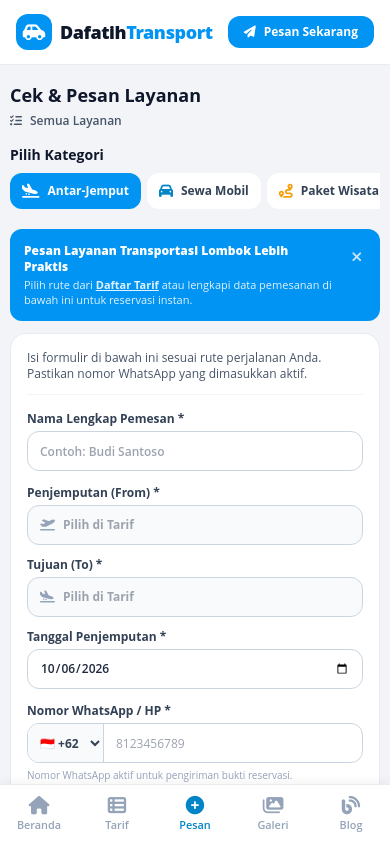
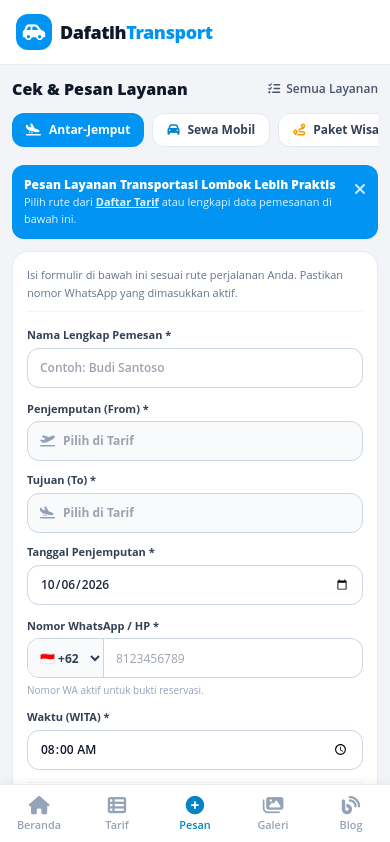
Before and after one commit to assasaqi/dafatih-transport, a React (Vite) app in the folder frontend/: page /pesan in a window 390 px wide. Shown: the top 842 px of the page. Built offline with nearby package versions, Linux system fonts and the light colour scheme.

Commit message:
redesain halaman dan perbaikan fitur slide

```diff
--- a/frontend/src/components/Navbar.jsx
+++ b/frontend/src/components/Navbar.jsx
@@ -79,14 +79,14 @@ const Navbar = () => {
                     </NavLink>
                 </nav>
 
-                {/* Header Actions */}
-                <div className="flex items-center gap-2">
+                {/* Header Actions (Sembunyi di Mobile dengan class hidden sm:flex) */}
+                <div className="hidden sm:flex items-center gap-2">
                     <button
                         type="button"
                         onClick={() => navigate('/pesan')}
                         className="bg-[#0194F3] hover:bg-sky-600 text-white px-4 sm:px-5 py-2 rounded-xl text-xs sm:text-sm font-bold transition-all shadow-xs cursor-pointer flex items-center gap-2"
                     >
-                        <i className="fa-solid fa-[#0194F3] fa-paper-plane text-xs"></i>
+                        <i className="fa-solid fa-paper-plane text-xs"></i>
                         <span>Pesan Sekarang</span>
                     </button>
                 </div>
--- a/frontend/src/pages/Booking.jsx
+++ b/frontend/src/pages/Booking.jsx
@@ -85,37 +85,38 @@ const Booking = () => {
   };
 
   return (
-    <div className="min-h-screen bg-[#F2F4F7] py-4 sm:py-8 px-2.5 sm:px-6 lg:px-8 text-slate-800">
-      <div className="max-w-5xl mx-auto grid grid-cols-1 md:grid-cols-12 gap-4 sm:gap-6 items-start">
+    <div className="min-h-screen bg-[#F2F4F7] py-3 sm:py-8 px-3 sm:px-6 lg:px-8 text-slate-800">
+      <div className="max-w-5xl mx-auto grid grid-cols-1 md:grid-cols-12 gap-3.5 sm:gap-6 items-start">
 
-        {/* ================= SIDEBAR NAVIGASI KIRI ================= */}
-        <div className="md:col-span-4 lg:col-span-3 space-y-4 sm:space-y-6">
-          <div>
-            <h1 className="text-lg sm:text-xl font-bold text-slate-900 mb-1 sm:mb-2">Cek &amp; Pesan Layanan</h1>
+        {/* ================= SIDEBAR NAVIGASI ================= */}
+        <div className="md:col-span-4 lg:col-span-3 space-y-3 sm:space-y-6">
+          <div className="flex items-center justify-between md:block">
+            <h1 className="text-base sm:text-xl font-extrabold text-slate-900">
+              Cek &amp; Pesan Layanan
+            </h1>
             <button
               type="button"
               onClick={() => navigate('/')}
-              className="flex items-center gap-2 text-slate-600 hover:text-sky-600 text-xs sm:text-sm font-semibold transition-colors cursor-pointer"
+              className="flex items-center gap-1.5 text-slate-600 hover:text-[#0194F3] text-xs font-semibold transition-colors cursor-pointer"
             >
-              <i className="fa-solid fa-list-check"></i>
+              <i className="fa-solid fa-list-check text-xs"></i>
               <span>Semua Layanan</span>
             </button>
           </div>
 
           <div>
-            <h2 className="text-sm sm:text-base font-bold text-slate-900 mb-2">Pilih Kategori</h2>
-            <nav className="flex md:flex-col gap-1.5 overflow-x-auto pb-1 md:pb-0">
+            <nav className="flex md:flex-col gap-2 overflow-x-auto pb-1 md:pb-0 no-scrollbar">
               {/* Antar-Jemput (Aktif) */}
               <button
                 type="button"
                 onClick={() => handleTabClick('airport')}
-                className={`flex-1 md:w-full flex items-center gap-2 sm:gap-3 px-3 sm:px-4 py-2 sm:py-2.5 rounded-xl font-bold text-xs sm:text-sm whitespace-nowrap transition-all cursor-pointer ${
+                className={`flex-1 md:w-full flex items-center justify-center md:justify-start gap-2 px-3.5 py-2 sm:py-2.5 rounded-xl font-bold text-xs sm:text-sm whitespace-nowrap transition-all cursor-pointer ${
                   activeTab === 'airport'
                     ? 'bg-[#0194F3] text-white shadow-xs'
-                    : 'bg-white md:bg-transparent text-slate-700 hover:bg-slate-200/60'
+                    : 'bg-white md:bg-transparent border border-slate-200 md:border-none text-slate-700 hover:bg-slate-200/60'
                 }`}
               >
-                <i className="fa-solid fa-plane-arrival text-sm sm:text-base"></i>
+                <i className="fa-solid fa-plane-arrival text-xs sm:text-base"></i>
                 <span>Antar-Jemput</span>
               </button>
 
@@ -123,13 +124,13 @@ const Booking = () => {
               <button
                 type="button"
                 onClick={() => handleTabClick('rental')}
-                className={`flex-1 md:w-full flex items-center gap-2 sm:gap-3 px-3 sm:px-4 py-2 sm:py-2.5 rounded-xl font-bold text-xs sm:text-sm whitespace-nowrap transition-all cursor-pointer ${
+                className={`flex-1 md:w-full flex items-center justify-center md:justify-start gap-2 px-3.5 py-2 sm:py-2.5 rounded-xl font-bold text-xs sm:text-sm whitespace-nowrap transition-all cursor-pointer ${
                   activeTab === 'rental'
                     ? 'bg-[#0194F3] text-white shadow-xs'
-                    : 'bg-white md:bg-transparent text-slate-700 hover:bg-slate-200/60'
+                    : 'bg-white md:bg-transparent border border-slate-200 md:border-none text-slate-700 hover:bg-slate-200/60'
                 }`}
               >
-                <i className="fa-solid fa-car text-sm sm:text-base text-sky-600"></i>
+                <i className="fa-solid fa-car text-xs sm:text-base text-sky-600"></i>
                 <span>Sewa Mobil</span>
               </button>
 
@@ -137,35 +138,35 @@ const Booking = () => {
               <button
                 type="button"
                 onClick={() => handleTabClick('tour')}
-                className={`flex-1 md:w-full flex items-center gap-2 sm:gap-3 px-3 sm:px-4 py-2 sm:py-2.5 rounded-xl font-bold text-xs sm:text-sm whitespace-nowrap transition-all cursor-pointer ${
+                className={`flex-1 md:w-full flex items-center justify-center md:justify-start gap-2 px-3.5 py-2 sm:py-2.5 rounded-xl font-bold text-xs sm:text-sm whitespace-nowrap transition-all cursor-pointer ${
                   activeTab === 'tour'
                     ? 'bg-[#0194F3] text-white shadow-xs'
-                    : 'bg-white md:bg-transparent text-slate-700 hover:bg-slate-200/60'
+                    : 'bg-white md:bg-transparent border border-slate-200 md:border-none text-slate-700 hover:bg-slate-200/60'
                 }`}
               >
-                <i className="fa-solid fa-route text-sm sm:text-base text-amber-500"></i>
+                <i className="fa-solid fa-route text-xs sm:text-base text-amber-500"></i>
                 <span>Paket Wisata</span>
               </button>
             </nav>
           </div>
         </div>
 
-        {/* ================= KONTEN UTAMA KANAN ================= */}
+        {/* ================= KONTEN UTAMA ================= */}
         <div className="md:col-span-8 lg:col-span-9 space-y-3 sm:space-y-4">
 
           {/* BANNER BIRU INFORMASI */}
           {showInfoBanner && (
-            <div className="relative bg-[#0194F3] text-white rounded-xl p-3.5 sm:p-5 flex items-center justify-between gap-3 shadow-xs">
-              <div className="flex items-center gap-3.5">
-                <div className="w-12 h-12 bg-white/10 rounded-lg border border-white/20 shrink-0 items-center justify-center hidden sm:flex">
-                  <i className="fa-solid fa-shield-halved text-white text-xl"></i>
+            <div className="relative bg-[#0194F3] text-white rounded-xl p-3 sm:p-5 flex items-start justify-between gap-2.5 shadow-xs">
+              <div className="flex items-start gap-3">
+                <div className="w-10 h-10 bg-white/10 rounded-lg border border-white/20 shrink-0 items-center justify-center hidden sm:flex">
+                  <i className="fa-solid fa-shield-halved text-white text-lg"></i>
                 </div>
                 <div>
-                  <h3 className="font-extrabold text-xs sm:text-sm mb-0.5">
+                  <h3 className="font-extrabold text-xs sm:text-sm mb-0.5 leading-tight">
                     Pesan Layanan Transportasi Lombok Lebih Praktis
                   </h3>
-                  <p className="text-[11px] sm:text-xs text-sky-100 leading-snug">
-                    Pilih rute dari <button onClick={() => navigate('/tarif')} className="underline font-bold hover:text-white">Daftar Tarif</button> atau lengkapi data pemesanan di bawah ini untuk reservasi instan.
+                  <p className="text-[11px] sm:text-xs text-sky-100 leading-normal">
+                    Pilih rute dari <button onClick={() => navigate('/tarif')} className="underline font-bold hover:text-white">Daftar Tarif</button> atau lengkapi data pemesanan di bawah ini.
                   </p>
                 </div>
               </div>
@@ -173,7 +174,7 @@ const Booking = () => {
               <button
                 type="button"
                 onClick={() => setShowInfoBanner(false)}
-                className="text-white/80 hover:text-white text-sm p-1 shrink-0 cursor-pointer self-start"
+                className="text-white/80 hover:text-white text-base p-1 shrink-0 cursor-pointer -mt-1 -mr-1"
               >
                 <i className="fa-solid fa-xmark"></i>
               </button>
@@ -181,16 +182,16 @@ const Booking = () => {
           )}
 
           {/* CARD UTAMA FORM PEMESANAN */}
-          <div className="bg-white rounded-2xl border border-slate-200/80 p-4 sm:p-6 shadow-xs">
-            <p className="text-xs text-slate-600 font-medium border-b border-slate-100 pb-3 mb-4">
+          <div className="bg-white rounded-2xl border border-slate-200/80 p-3.5 sm:p-6 shadow-xs">
+            <p className="text-[11px] sm:text-xs text-slate-500 font-medium border-b border-slate-100 pb-2.5 mb-3.5">
               Isi formulir di bawah ini sesuai rute perjalanan Anda. Pastikan nomor WhatsApp yang dimasukkan aktif.
             </p>
 
-            <form onSubmit={handleSubmit} className="space-y-3.5">
+            <form onSubmit={handleSubmit} className="space-y-3 sm:space-y-4">
 
               {/* NAMA PEMESAN */}
               <div className="flex flex-col gap-1">
-                <label className="text-xs font-bold text-slate-700">
+                <label className="text-[11px] sm:text-xs font-bold text-slate-700">
                   Nama Lengkap Pemesan *
                 </label>
                 <div className="relative flex items-center">
@@ -206,7 +207,7 @@ const Booking = () => {
                   {formData.custName && (
                     <button
                       type="button"
-                      className="absolute right-2.5 text-slate-400 hover:text-slate-600 text-sm p-1 cursor-pointer"
+                      className="absolute right-2.5 text-slate-400 hover:text-slate-600 text-base p-1 cursor-pointer"
                       onClick={() => handleClear('custName')}
                     >
                       &times;
@@ -216,10 +217,10 @@ const Booking = () => {
               </div>
 
               {/* FORM RUTE: PENJEMPUTAN, TUJUAN & TANGGAL JEMPUT */}
-              <div className="grid grid-cols-1 sm:grid-cols-3 gap-3">
+              <div className="grid grid-cols-1 sm:grid-cols-3 gap-2.5 sm:gap-3">
                 {/* Penjemputan (From) */}
                 <div className="flex flex-col gap-1">
-                  <label className="text-xs font-bold text-slate-700">
+                  <label className="text-[11px] sm:text-xs font-bold text-slate-700">
                     Penjemputan (From) *
                   </label>
                   <div className="relative flex items-center border border-slate-300 rounded-xl px-3 h-10 bg-slate-50">
@@ -238,7 +239,7 @@ const Booking = () => {
 
                 {/* Tujuan (To) */}
                 <div className="flex flex-col gap-1">
-                  <label className="text-xs font-bold text-slate-700">
+                  <label className="text-[11px] sm:text-xs font-bold text-slate-700">
                     Tujuan (To) *
                   </label>
                   <div className="relative flex items-center border border-slate-300 rounded-xl px-3 h-10 bg-slate-50">
@@ -257,7 +258,7 @@ const Booking = () => {
 
                 {/* Tanggal Jemput */}
                 <div className="flex flex-col gap-1">
-                  <label className="text-xs font-bold text-slate-700">
+                  <label className="text-[11px] sm:text-xs font-bold text-slate-700">
                     Tanggal Penjemputan *
                   </label>
                   <div className="relative flex items-center border border-slate-300 rounded-xl px-3 h-10 bg-white focus-within:border-[#0194F3]">
@@ -274,12 +275,12 @@ const Booking = () => {
                 </div>
               </div>
 
-              {/* INPUT TELEPON & WAKTU JEMPUT (SEJAJAR & PROPOSIONAL) */}
-              <div className="grid grid-cols-1 sm:grid-cols-12 gap-3 items-start">
+              {/* INPUT TELEPON & WAKTU JEMPUT */}
+              <div className="grid grid-cols-1 sm:grid-cols-12 gap-2.5 sm:gap-3 items-start">
 
-                {/* Mobile Number Group (2/3 Lebar / 8-Kolom) */}
-                <div className="sm:col-span-8 flex flex-col gap-1">
-                  <label className="text-xs font-bold text-slate-700">
+                {/* Mobile Number Group */}
+                <div className="sm:col-span-7 md:col-span-8 flex flex-col gap-1">
+                  <label className="text-[11px] sm:text-xs font-bold text-slate-700">
                     Nomor WhatsApp / HP *
                   </label>
                   <div className="flex items-center border border-slate-300 rounded-xl overflow-hidden h-10 focus-within:border-[#0194F3] transition-colors">
@@ -308,7 +309,7 @@ const Booking = () => {
                       {formData.custWa && (
                         <button
                           type="button"
-                          className="absolute right-2 text-slate-400 hover:text-slate-600 text-sm p-1 cursor-pointer"
+                          className="absolute right-2 text-slate-400 hover:text-slate-600 text-base p-1 cursor-pointer"
                           onClick={() => handleClear('custWa')}
                         >
                           &times;
@@ -317,13 +318,13 @@ const Booking = () => {
                     </div>
                   </div>
                   <span className="text-[10px] text-slate-400">
-                    Nomor WhatsApp aktif untuk pengiriman bukti reservasi.
+                    Nomor WA aktif untuk bukti reservasi.
                   </span>
                 </div>
 
-                {/* Jam Penjemputan (1/3 Lebar / 4-Kolom) */}
-                <div className="sm:col-span-4 flex flex-col gap-1">
-                  <label className="text-xs font-bold text-slate-700">
+                {/* Jam Penjemputan */}
+                <div className="sm:col-span-5 md:col-span-4 flex flex-col gap-1">
+                  <label className="text-[11px] sm:text-xs font-bold text-slate-700">
                     Waktu (WITA) *
                   </label>
                   <input
@@ -338,8 +339,8 @@ const Booking = () => {
               </div>
 
               {/* ESTIMASI HARGA & TOMBOL ACTION */}
-              <div className="pt-3 flex flex-col sm:flex-row items-center justify-between gap-3 border-t border-slate-100">
-                <div className="w-full sm:w-auto text-left">
+              <div className="pt-3 flex flex-col sm:flex-row items-stretch sm:items-center justify-between gap-3 border-t border-slate-100">
+                <div className="text-left bg-sky-50/60 p-2.5 sm:p-0 rounded-xl sm:bg-transparent">
                   <span className="block text-[10px] sm:text-[11px] text-slate-500 font-medium">Estimasi Tarif Terpilih:</span>
                   <strong className="text-base sm:text-lg font-extrabold text-[#0194F3]">
                     {formData.price > 0
@@ -348,19 +349,19 @@ const Booking = () => {
                   </strong>
                 </div>
 
-                <div className="flex gap-2 w-full sm:w-auto justify-end">
+                <div className="flex flex-col sm:flex-row gap-2 w-full sm:w-auto">
                   {!formData.pickupLoc && (
                     <button
                       type="button"
                       onClick={() => navigate('/tarif')}
-                      className="flex-1 sm:flex-none px-4 py-2.5 rounded-xl border border-[#0194F3] text-[#0194F3] hover:bg-sky-50 font-bold text-xs transition-colors cursor-pointer whitespace-nowrap"
+                      className="w-full sm:w-auto px-4 py-2.5 rounded-xl border border-[#0194F3] text-[#0194F3] hover:bg-sky-50 font-bold text-xs transition-colors cursor-pointer text-center"
                     >
                       Pilih Tarif Rute
                     </button>
                   )}
                   <button
                     type="submit"
-                    className="flex-1 sm:flex-none px-5 py-2.5 bg-[#0194F3] hover:bg-sky-600 text-white rounded-xl text-xs font-bold transition-all shadow-md cursor-pointer whitespace-nowrap flex items-center justify-center gap-2"
+                    className="w-full sm:w-auto px-5 py-2.5 bg-[#0194F3] hover:bg-sky-600 text-white rounded-xl text-xs font-bold transition-all shadow-md cursor-pointer flex items-center justify-center gap-2"
                   >
                     <span>Lanjutkan Pemesanan</span>
                     <i className="fa-solid fa-arrow-right text-xs"></i>
--- a/frontend/src/pages/Home.jsx
+++ b/frontend/src/pages/Home.jsx
@@ -316,15 +316,6 @@ const Home = () => {
                                     </select>
                                 </div>
                             </div>
-
-                            {/* Tombol Cari */}
-                            <button
-                                type="submit"
-                                className="bg-[#0194F3] hover:bg-sky-600 text-white w-full lg:w-13 h-12 rounded-xl flex items-center justify-center text-lg font-bold transition-colors shadow-md sm:col-span-2 lg:col-span-1 cursor-pointer"
-                                title="Cari Perjalanan"
-                            >
-                                <i className="fa-solid fa-magnifying-glass"></i>
-                            </button>
                         </form>
                     </div>
                 </div>
```
